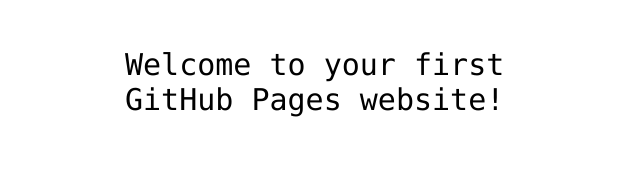
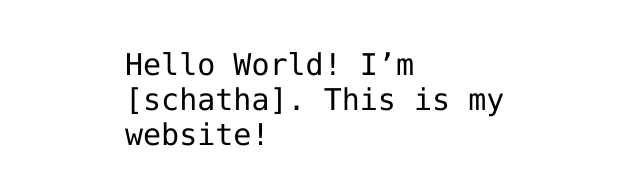
Before and after one commit to schatha/hello-world, a plain HTML site: page index.html in a window 1280 px wide. Shown: the part 341-526 px from the top of the page, without its empty margins (315-955 px from the left). Drawn offline with Linux system fonts and the light colour scheme.

Commit message:
Update index.html
Added change from tutorial

```diff
--- a/index.html
+++ b/index.html
@@ -12,7 +12,7 @@
 <img src="https://octodex.github.com/images/daftpunktocat-thomas.gif" id="octocat" alt="octocat-gif" />
 
 <!-- Change this code here by copy and pasting your template on line 15 -->
-<p>Welcome to your first GitHub Pages website!</p>
+<p>Hello World! I’m [schatha]. This is my website!</p>
 
 </body>
 </html>
```
